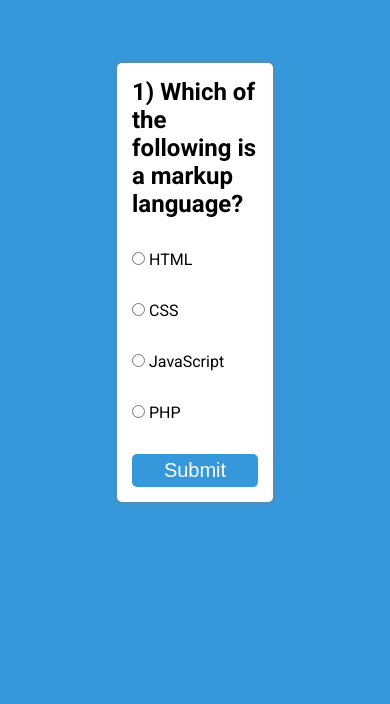
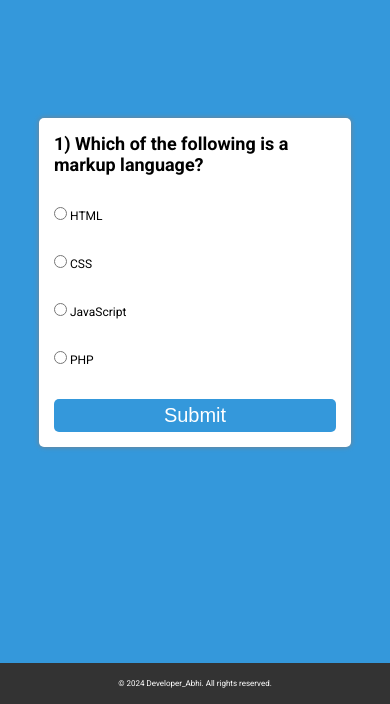
Before and after one commit to Abhishekkumar2001/Quiz-App, a plain HTML site: page index.html in a window 390 px wide. Shown: the part 140-844 px from the top of the page. Drawn offline with Linux system fonts and the light colour scheme.

Commit message:
Responsive View

```diff
--- a/css/style.css
+++ b/css/style.css
@@ -39,3 +39,24 @@ body{
     border-radius: 5px;
     background-color: #3498db;
 }
+
+footer{
+    text-align: center;
+    font-size: 8px;
+    background-color: #333;
+    color: #fff;
+    padding: 1rem;
+    position: fixed;
+    width: 100%;
+    bottom: 0;
+}
+@media (max-width: 480px) {
+    #box{
+        width: 80%;
+        padding: 15px;
+        box-shadow: 0px 0px 5px grey;
+        background-color: white;
+        border-radius: 5px;
+        font-size: 12px;
+    }
+}
--- a/index.html
+++ b/index.html
@@ -29,6 +29,9 @@
                 Submit
             </button>
         </div>
+        <footer>
+            <p>&copy; 2024 Developer_Abhi. All rights reserved.</p>
+        </footer>
     </div>
     <script src="js/script.js"></script>
 </body>
```
